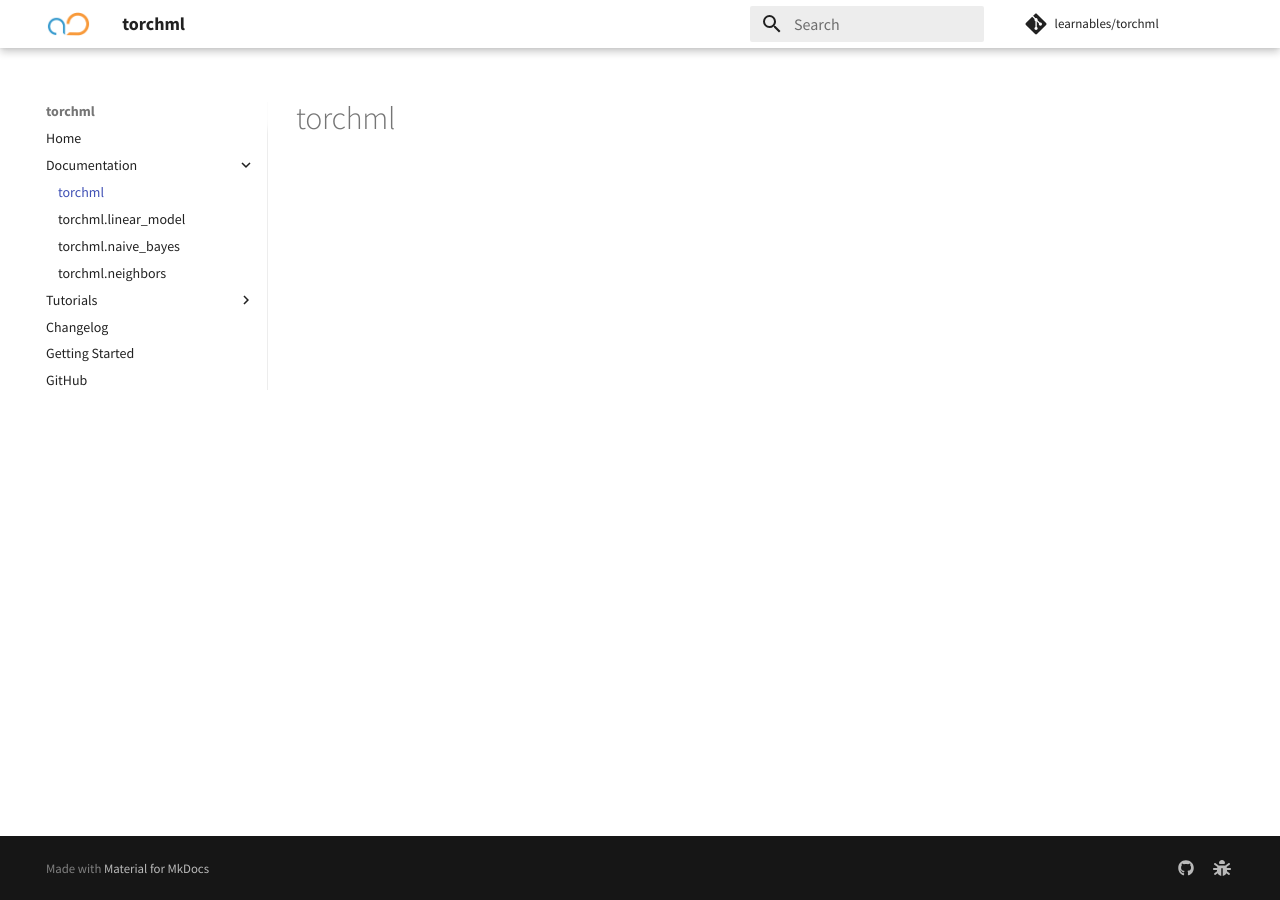
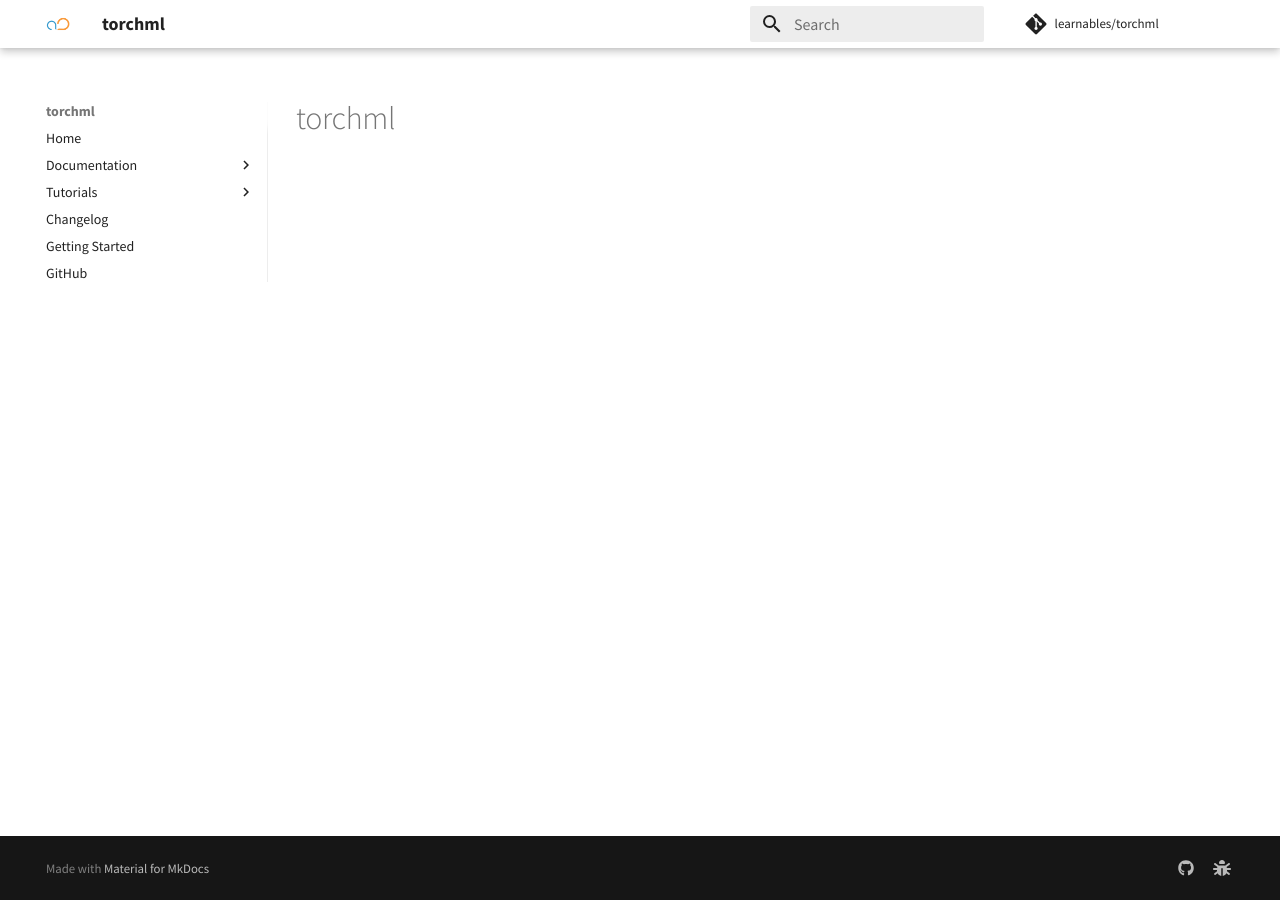
Before and after one commit to learnables/torchml, an MkDocs documentation site: the page built from docs/api/index.md, in a window 1280 px wide. Built offline with MkDocs 1.6.1 and Material for MkDocs 9.7.7, drawn with Linux system fonts in a browser that asks for light colours; comment, search, counter and statistics services are not loaded.

```diff
--- a/mkdocs.yml
+++ b/mkdocs.yml
@@ -2,12 +2,11 @@
 nav:
   - Home: index.md
   - Documentation:
-    - torchml: api/index.md
     - torchml.linear_model: api/linear_model.md
     - torchml.naive_bayes: api/naive_bayes.md
     - torchml.neighbors: api/neighbors.md
   - Tutorials:
-    - torchml.linear_model: tutorials/linear_model.md
+    - Linear Models: tutorials/linear_model.md
     - Naive Bayes: tutorials/gaussian_nb.md
   - Changelog: changelog.md
   - Getting Started: getting_started.md
```
Also changed, not shown: docs/assets/images/android-chrome-192x192.png (added), docs/assets/images/android-chrome-512x512.png (added), docs/assets/images/apple-touch-icon.png (added), docs/assets/images/favicon-16x16.png (added), docs/assets/images/favicon-32x32.png (added), docs/assets/images/favicon.ico, docs/assets/images/mypackage.png (deleted), docs/assets/images/torchml-icon.png.
